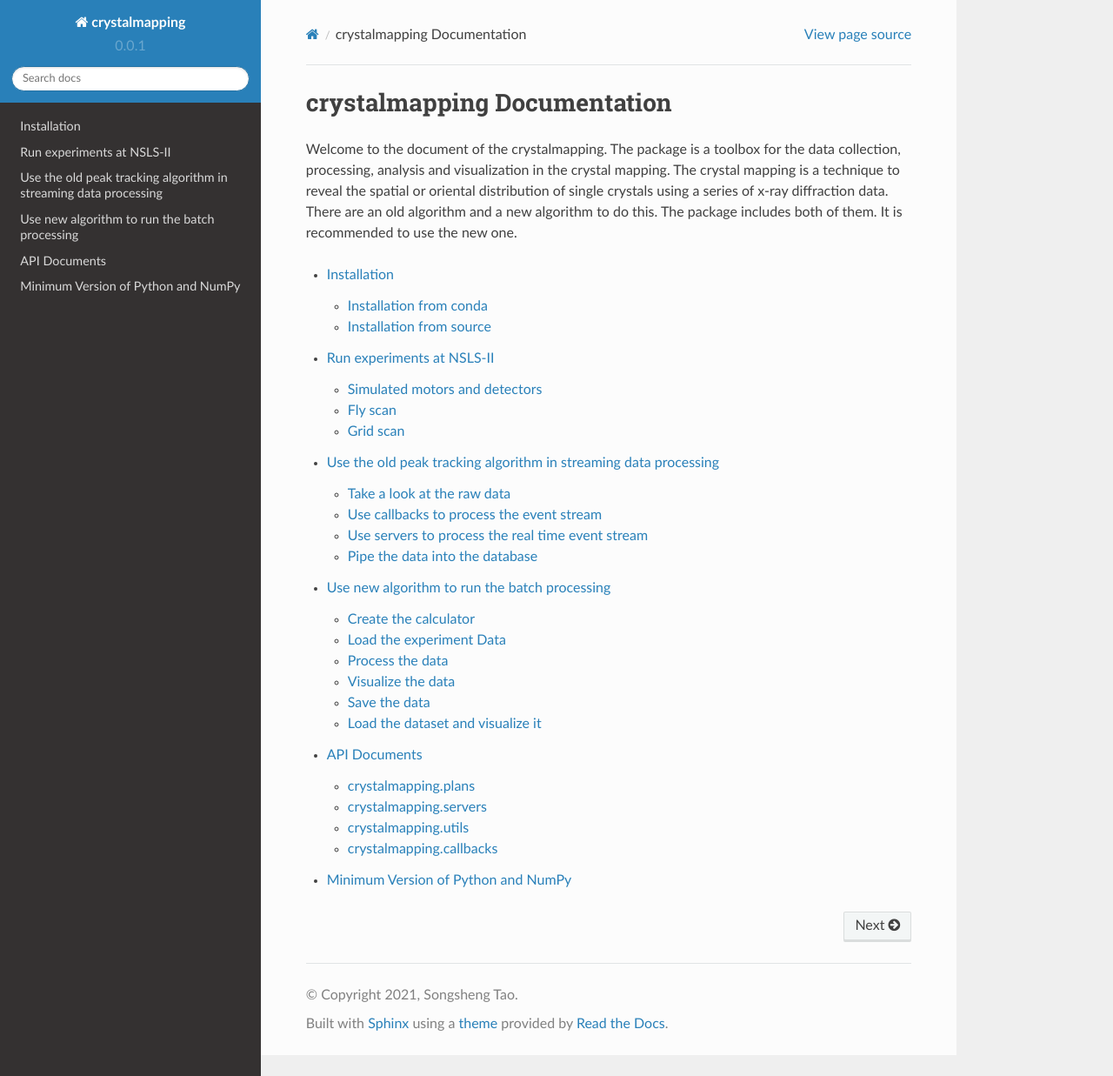
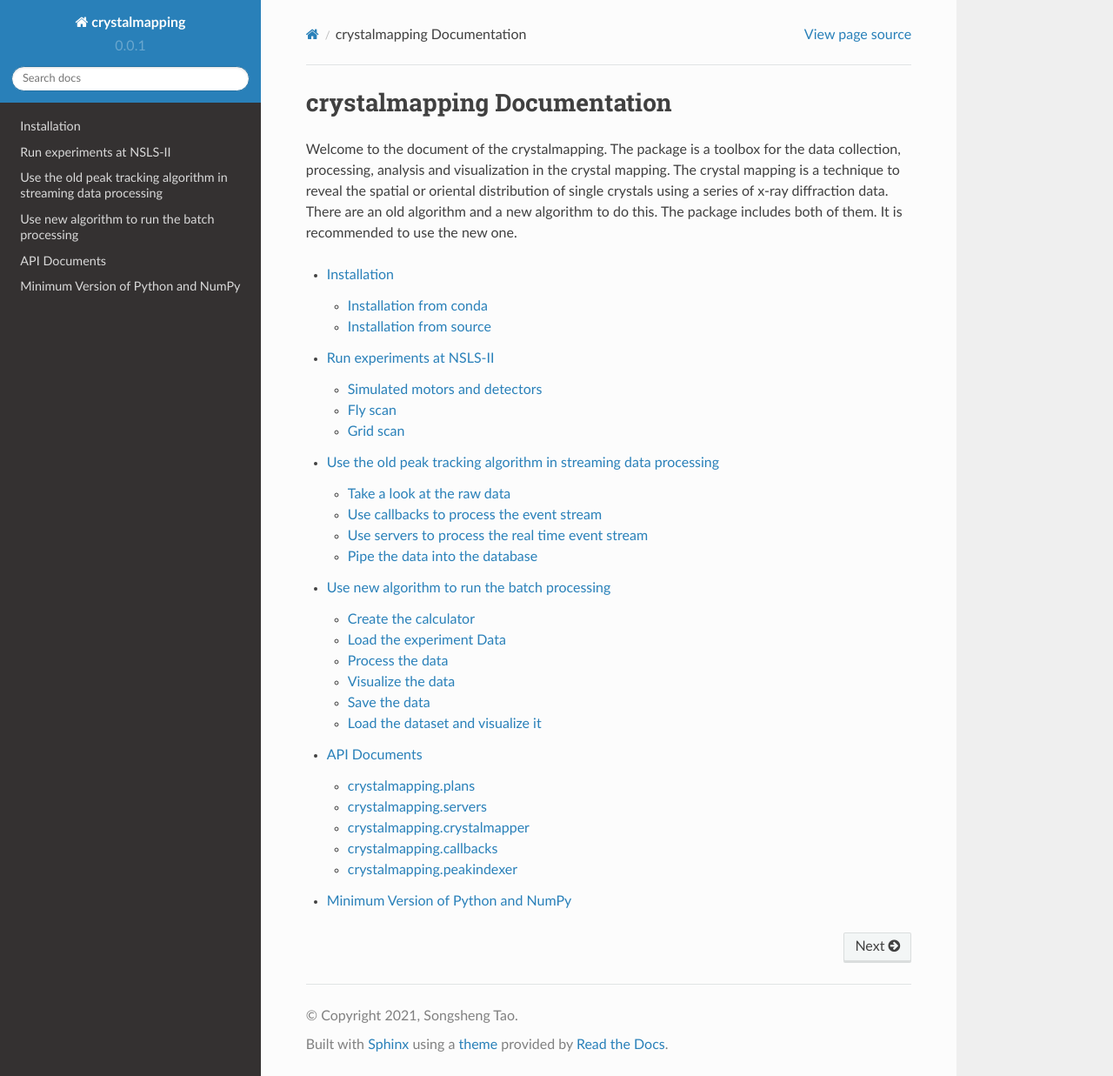
Before and after one commit to st3107/crystalmapping, a Sphinx documentation site: the page built from docs/source/index.rst, in a window 1280 px wide and 1237 px high. Shown: the whole window at 87% size. Built offline with Sphinx 7.4.7 and the Read the Docs theme 2.0.0, drawn with Linux system fonts in a browser that asks for light colours.

Commit message:
DOC: fix the doc

```diff
--- a/docs/source/apis.rst
+++ b/docs/source/apis.rst
@@ -13,10 +13,10 @@ crystalmapping.servers
 .. automodule:: crystalmapping.servers
    :members:
 
-crystalmapping.utils
+crystalmapping.crystalmapper
 --------------------
 
-.. automodule:: crystalmapping.utils
+.. automodule:: crystalmapping.crystalmapper
    :members:
 
 crystalmapping.callbacks
@@ -24,3 +24,10 @@ crystalmapping.callbacks
 
 .. automodule:: crystalmapping.callbacks
    :members:
+
+
+crystalmapping.peakindexer
+--------------------
+
+.. automodule:: crystalmapping.peakindexer
+   :members:
```
